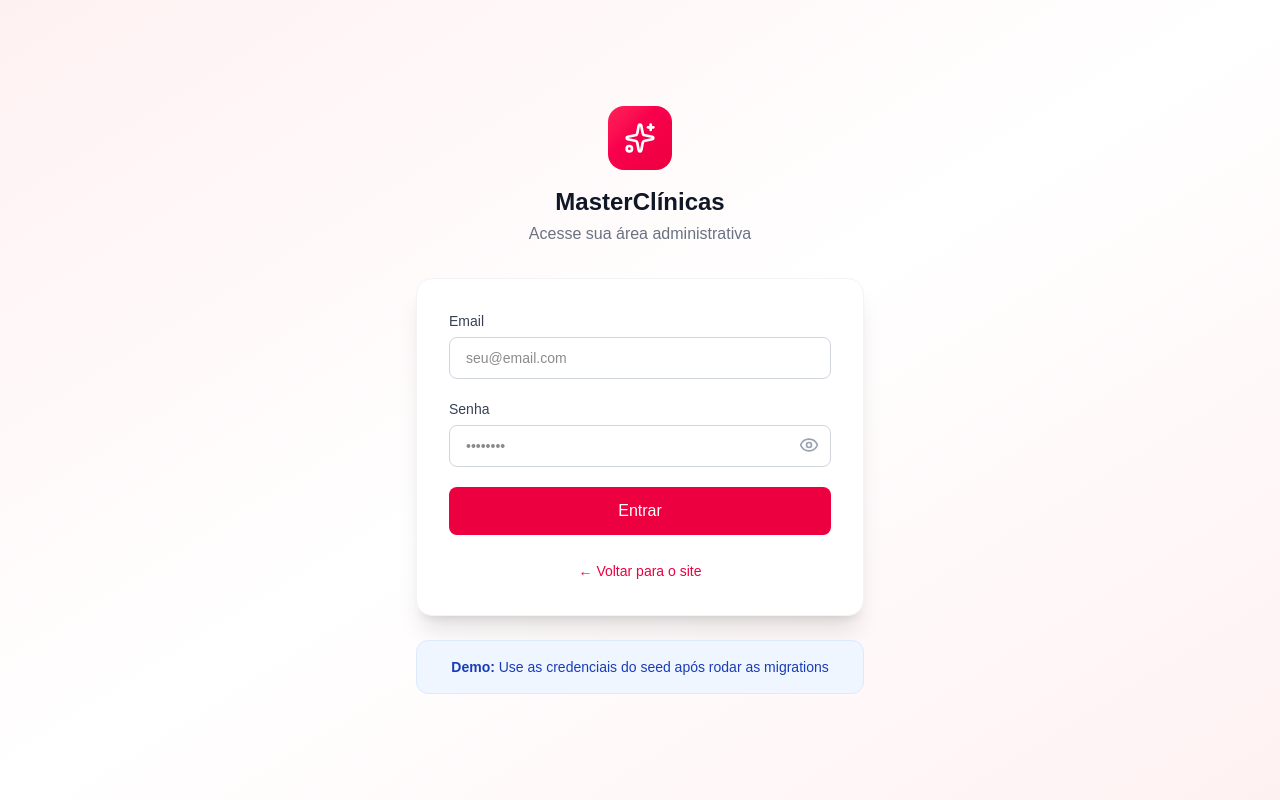
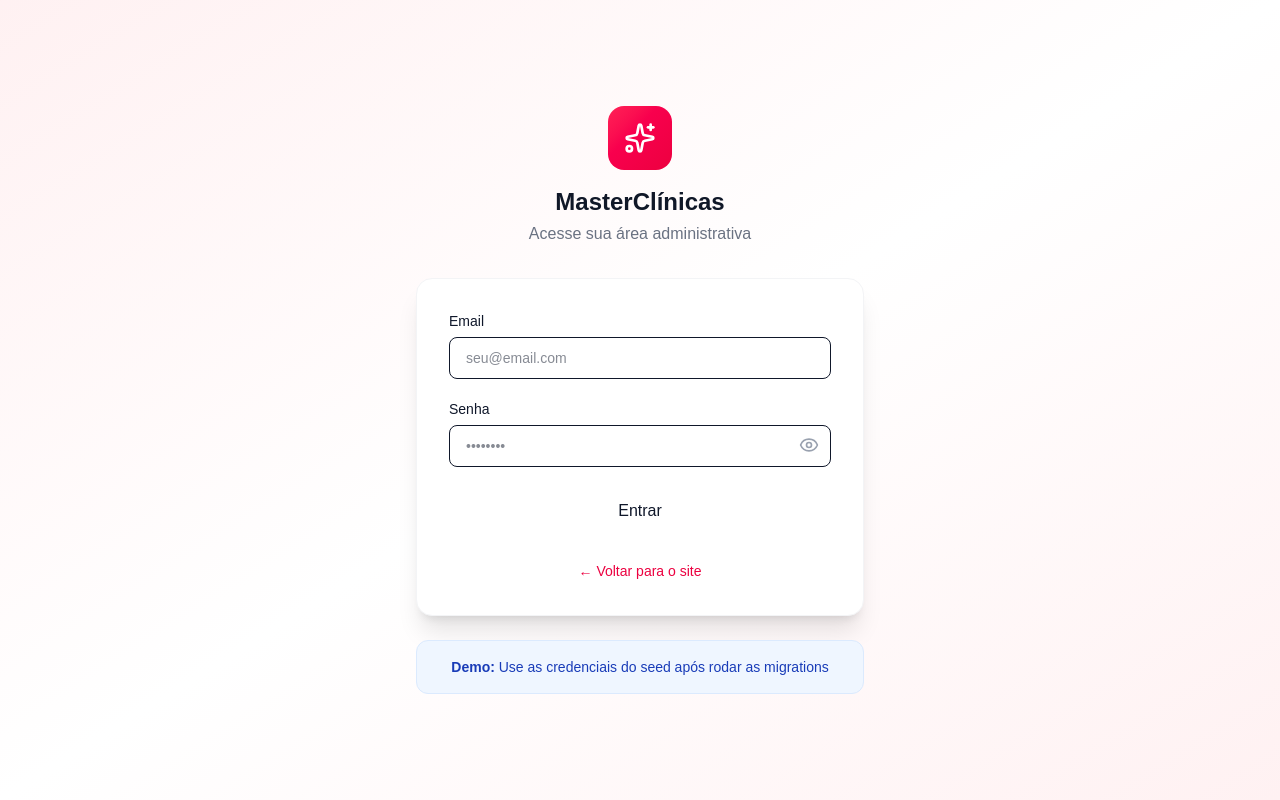
Before and after one commit to PlayFutnaTela/masterclinicas, a Next.js app: page /login in a window 1280 px wide. Built offline with nearby package versions, Linux system fonts and the light colour scheme.

Commit message:
mult-tenant fase 1 ok

```diff
--- a/src/app/(dashboard)/layout.tsx
+++ b/src/app/(dashboard)/layout.tsx
@@ -4,6 +4,7 @@ import { auth } from "@/lib/auth";
 import { SessionProvider } from "next-auth/react";
 import { Sidebar } from "@/components/dashboard/sidebar";
 import { Topbar } from "@/components/dashboard/topbar";
+import { db } from "@/lib/db";
 
 export default async function DashboardLayout({
     children,
@@ -12,15 +13,23 @@ export default async function DashboardLayout({
 }) {
     const session = await auth();
 
-    if (!session) {
+    if (!session || !session.user.organizationId) {
         redirect("/login");
     }
+
+    // ===== MULTI-TENANT: Buscar nome da organização =====
+    const organization = await db.organization.findUnique({
+        where: { id: session.user.organizationId },
+        select: { name: true },
+    });
+
+    const clinicName = organization?.name || "Minha Clínica";
 
     return (
         <SessionProvider session={session}>
             <div className="min-h-screen bg-gray-50">
                 {/* Sidebar */}
-                <Sidebar clinicName={session.user.clinicName || "Minha Clínica"} />
+                <Sidebar clinicName={clinicName} />
 
                 {/* Main Content */}
                 <div className="ml-64">
--- a/src/app/globals.css
+++ b/src/app/globals.css
@@ -1,13 +1,50 @@
 @import "tailwindcss";
 
 :root {
-  --background: #ffffff;
-  --foreground: #171717;
+  /* Modo Claro */
+  --background: #f8fafc;
+  --foreground: #0f172a;
+  --card: #ffffff;
+  --card-foreground: #0f172a;
+  --popover: #ffffff;
+  --popover-foreground: #0f172a;
+  --primary: #1e293b;
+  --primary-foreground: #f8fafc;
+  --secondary: #e2e8f0;
+  --secondary-foreground: #0f172a;
+  --muted: #f1f5f9;
+  --muted-foreground: #64748b;
+  --accent: #f1f5f9;
+  --accent-foreground: #0f172a;
+  --destructive: #ef4444;
+  --destructive-foreground: #f8fafc;
+  --border: #e2e8f0;
+  --input: #e2e8f0;
+  --ring: #1e293b;
+  --radius: 0.5rem;
 }
 
 .dark {
-  --background: #0a0a0a;
-  --foreground: #ededed;
+  /* Modo Escuro */
+  --background: #020817;
+  --foreground: #e2e8f0;
+  --card: #0f172a;
+  --card-foreground: #e2e8f0;
+  --popover: #0f172a;
+  --popover-foreground: #e2e8f0;
+  --primary: #e2e8f0;
+  --primary-foreground: #020817;
+  --secondary: #334155;
+  --secondary-foreground: #e2e8f0;
+  --muted: #334155;
+  --muted-foreground: #94a3b8;
+  --accent: #1e293b;
+  --accent-foreground: #e2e8f0;
+  --destructive: #ef4444;
+  --destructive-foreground: #f8fafc;
+  --border: #334155;
+  --input: #334155;
+  --ring: #7dd3fc;
 }
 
 body {
--- a/src/components/theme-provider.tsx
+++ b/src/components/theme-provider.tsx
@@ -5,5 +5,5 @@ import { ThemeProvider as NextThemesProvider } from "next-themes";
 import { type ThemeProviderProps } from "next-themes/dist/types";
 
 export function ThemeProvider({ children, ...props }: ThemeProviderProps) {
-  return <NextThemesProvider {...props}>{children}</NextThemesProvider>;
+  return <NextThemesProvider {...props} themes={["light", "dark"]}>{children}</NextThemesProvider>;
 }
--- a/src/components/ui/badge.tsx
+++ b/src/components/ui/badge.tsx
@@ -8,11 +8,11 @@ interface BadgeProps extends HTMLAttributes<HTMLSpanElement> {
 const Badge = forwardRef<HTMLSpanElement, BadgeProps>(
     ({ className = "", variant = "default", children, ...props }, ref) => {
         const variants = {
-            default: "bg-gray-100 text-gray-700",
-            success: "bg-green-100 text-green-700",
-            warning: "bg-yellow-100 text-yellow-700",
-            danger: "bg-red-100 text-red-700",
-            info: "bg-blue-100 text-blue-700",
+            default: "bg-secondary text-secondary-foreground",
+            success: "bg-green-100 text-green-700 dark:bg-green-900 dark:text-green-200",
+            warning: "bg-yellow-100 text-yellow-700 dark:bg-yellow-900 dark:text-yellow-200",
+            danger: "bg-destructive text-destructive-foreground",
+            info: "bg-blue-100 text-blue-700 dark:bg-blue-900 dark:text-blue-200",
         };
 
         return (
--- a/src/components/ui/button.tsx
+++ b/src/components/ui/button.tsx
@@ -9,13 +9,13 @@ interface ButtonProps extends ButtonHTMLAttributes<HTMLButtonElement> {
 
 const Button = forwardRef<HTMLButtonElement, ButtonProps>(
     ({ className = "", variant = "primary", size = "md", isLoading, children, disabled, ...props }, ref) => {
-        const baseStyles = "inline-flex items-center justify-center font-medium rounded-lg transition-all duration-200 focus:outline-none focus:ring-2 focus:ring-offset-2 disabled:opacity-50 disabled:cursor-not-allowed";
+        const baseStyles = "inline-flex items-center justify-center font-medium rounded-lg transition-all duration-200 focus:outline-none focus:ring-2 disabled:opacity-50 disabled:cursor-not-allowed";
 
         const variants = {
-            primary: "bg-rose-600 text-white hover:bg-rose-700 focus:ring-rose-500",
-            secondary: "bg-gray-100 text-gray-900 hover:bg-gray-200 focus:ring-gray-500",
-            danger: "bg-red-600 text-white hover:bg-red-700 focus:ring-red-500",
-            ghost: "bg-transparent text-gray-700 hover:bg-gray-100 focus:ring-gray-500",
+            primary: "bg-primary text-primary-foreground hover:bg-primary/90 focus:ring-ring",
+            secondary: "bg-secondary text-secondary-foreground hover:bg-secondary/80 focus:ring-ring",
+            danger: "bg-destructive text-destructive-foreground hover:bg-destructive/90 focus:ring-ring",
+            ghost: "bg-transparent text-foreground hover:bg-accent focus:ring-ring",
         };
 
         const sizes = {
--- a/src/components/ui/card.tsx
+++ b/src/components/ui/card.tsx
@@ -10,9 +10,9 @@ const Card = forwardRef<HTMLDivElement, CardProps>(
         const baseStyles = "rounded-xl";
 
         const variants = {
-            default: "bg-white",
-            bordered: "bg-white border border-gray-200",
-            elevated: "bg-white shadow-lg",
+            default: "bg-card",
+            bordered: "bg-card border border-border",
+            elevated: "bg-card shadow-lg",
         };
 
         return (
@@ -52,7 +52,7 @@ CardContent.displayName = "CardContent";
 // Card Title
 const CardTitle = forwardRef<HTMLHeadingElement, HTMLAttributes<HTMLHeadingElement>>(
     ({ className = "", children, ...props }, ref) => (
-        <h3 ref={ref} className={`text-lg font-semibold text-gray-900 ${className}`} {...props}>
+        <h3 ref={ref} className={`text-lg font-semibold text-foreground ${className}`} {...props}>
             {children}
         </h3>
     )
@@ -62,7 +62,7 @@ CardTitle.displayName = "CardTitle";
 // Card Description
 const CardDescription = forwardRef<HTMLParagraphElement, HTMLAttributes<HTMLParagraphElement>>(
     ({ className = "", children, ...props }, ref) => (
-        <p ref={ref} className={`text-sm text-gray-500 mt-1 ${className}`} {...props}>
+        <p ref={ref} className={`text-sm text-muted-foreground mt-1 ${className}`} {...props}>
             {children}
         </p>
     )
--- a/src/components/ui/input.tsx
+++ b/src/components/ui/input.tsx
@@ -14,7 +14,7 @@ const Input = forwardRef<HTMLInputElement, InputProps>(
                 {label && (
                     <label
                         htmlFor={id}
-                        className="block text-sm font-medium text-gray-700 mb-1.5"
+                        className="block text-sm font-medium text-foreground mb-1.5"
                     >
                         {label}
                     </label>
@@ -25,21 +25,21 @@ const Input = forwardRef<HTMLInputElement, InputProps>(
                     className={`
             w-full px-4 py-2.5 text-sm border rounded-lg
             transition-all duration-200
-            focus:outline-none focus:ring-2 focus:ring-rose-500 focus:border-transparent
+            focus:outline-none focus:ring-2 focus:ring-ring focus:border-transparent
             ${error
-                            ? "border-red-500 bg-red-50"
-                            : "border-gray-300 bg-white hover:border-gray-400"
+                            ? "border-destructive bg-destructive/10"
+                            : "border-input bg-background hover:border-input/70"
                         }
-            disabled:bg-gray-100 disabled:cursor-not-allowed
+            disabled:bg-muted disabled:cursor-not-allowed
             ${className}
           `}
                     {...props}
                 />
                 {error && (
-                    <p className="mt-1.5 text-sm text-red-600">{error}</p>
+                    <p className="mt-1.5 text-sm text-destructive">{error}</p>
                 )}
                 {helperText && !error && (
-                    <p className="mt-1.5 text-sm text-gray-500">{helperText}</p>
+                    <p className="mt-1.5 text-sm text-muted-foreground">{helperText}</p>
                 )}
             </div>
         );
--- a/src/lib/db.ts
+++ b/src/lib/db.ts
@@ -13,4 +13,7 @@ export const prisma =
 
 if (process.env.NODE_ENV !== "production") globalForPrisma.prisma = prisma;
 
+// Exportar como 'db' também para compatibilidade
+export const db = prisma;
+
 export default prisma;
--- /dev/null
+++ b/src/styles/theme.css
@@ -0,0 +1,69 @@
+/* Estilos de tema para componentes UI */
+
+.card {
+  background-color: var(--card);
+  color: var(--card-foreground);
+  border: 1px solid var(--border);
+}
+
+.popover {
+  background-color: var(--popover);
+  color: var(--popover-foreground);
+  border: 1px solid var(--border);
+}
+
+.primary {
+  background-color: var(--primary);
+  color: var(--primary-foreground);
+}
+
+.primary:hover {
+  background-color: color-mix(in srgb, var(--primary), transparent 10%);
+}
+
+.secondary {
+  background-color: var(--secondary);
+  color: var(--secondary-foreground);
+}
+
+.secondary:hover {
+  background-color: color-mix(in srgb, var(--secondary), transparent 10%);
+}
+
+.muted {
+  background-color: var(--muted);
+  color: var(--muted-foreground);
+}
+
+.accent {
+  background-color: var(--accent);
+  color: var(--accent-foreground);
+}
+
+.accent:hover {
+  background-color: color-mix(in srgb, var(--accent), transparent 10%);
+}
+
+.destructive {
+  background-color: var(--destructive);
+  color: var(--destructive-foreground);
+}
+
+.border {
+  border: 1px solid var(--border);
+}
+
+.input {
+  background-color: var(--background);
+  border: 1px solid var(--border);
+  color: var(--foreground);
+}
+
+.input:focus {
+  outline: none;
+  box-shadow: 0 0 0 2px var(--ring);
+}
+
+.ring {
+  box-shadow: 0 0 0 2px var(--ring);
+}
```
Also changed, not shown: 1 other file (tests, documents, lock files or other folders).
